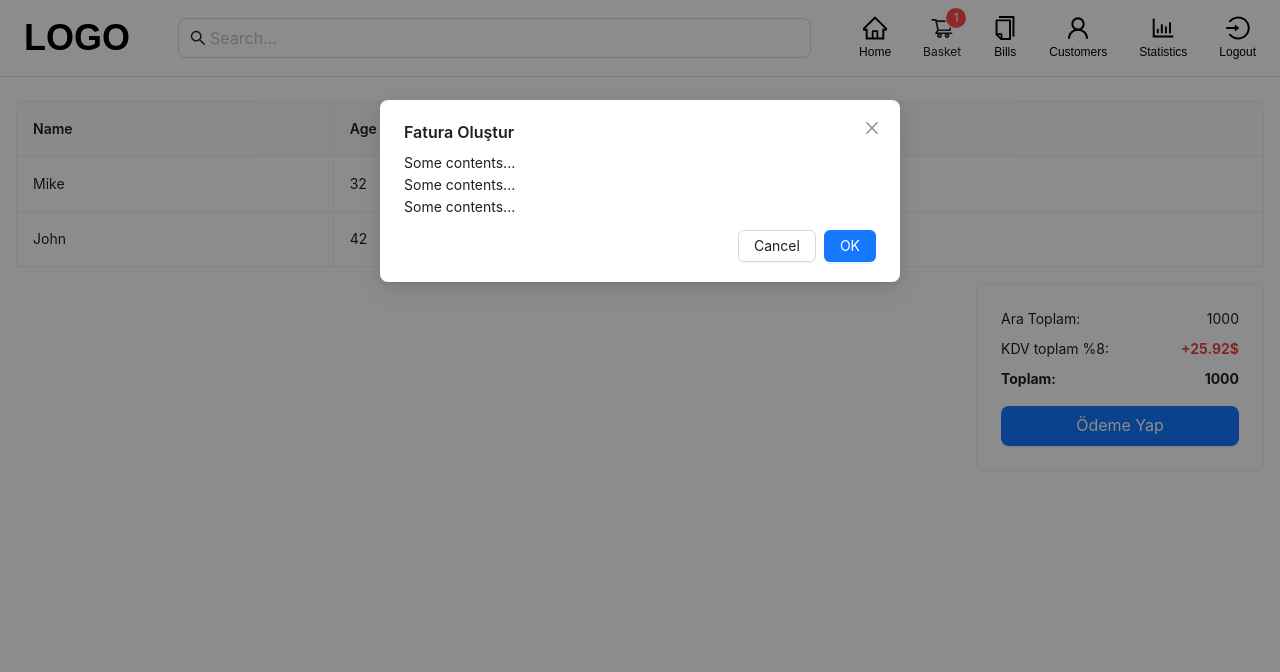
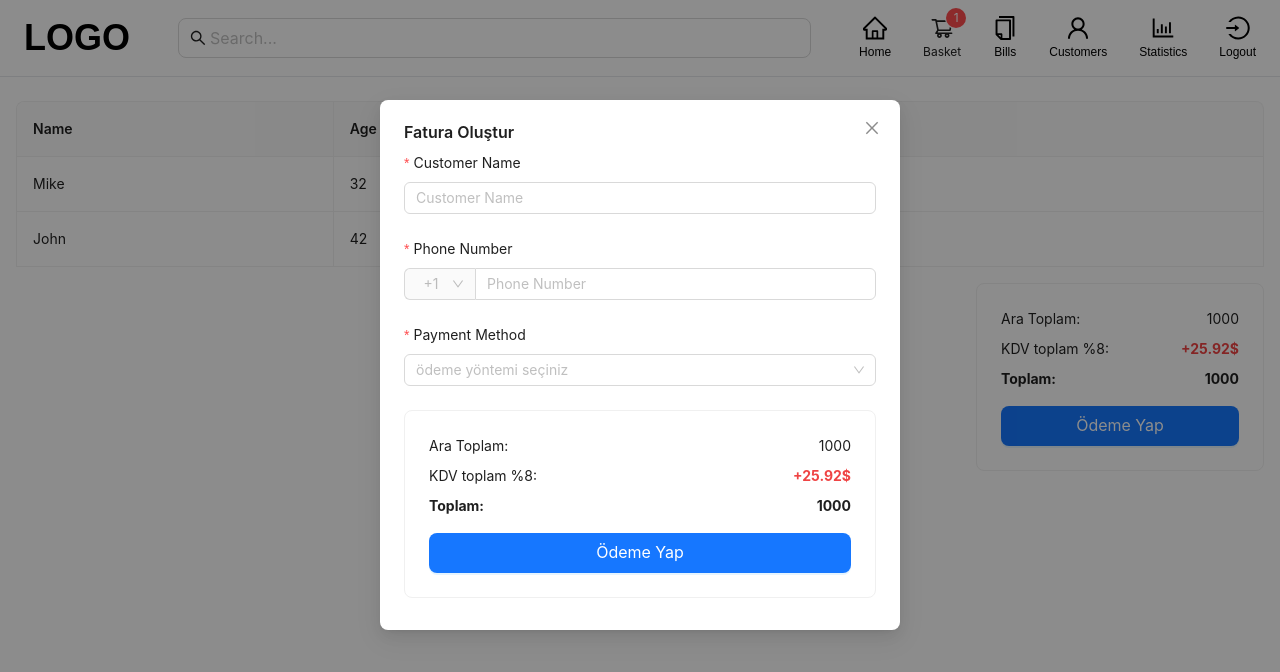
Before and after one commit to mertsak/tez-post, a React (Create React App) app in the folder client/: page /cartPage in a window 1280 px wide. Both pictures are taken after a click on the button "Ödeme Yap". Shown: the top 672 px of the page. Built offline with nearby package versions, Linux system fonts and the light colour scheme; a web font is replaced by a local one.

Commit message:
create bill page

```diff
--- a/client/src/components/CreateBill.jsx
+++ b/client/src/components/CreateBill.jsx
@@ -1,16 +1,120 @@
-import { Modal } from "antd";
+import { Modal, Form, Input, Select, Card, Button } from "antd";
+
+const { Option } = Select;
 
 const CreateBill = ({ isModalOpen, handleOk, handleCancel }) => {
+  const prefixSelector = (
+    <Form.Item name="prefix" noStyle>
+      <Select style={{ width: 70 }} placeholder="+1">
+        <Option value="1">+1</Option>
+        <Option value="90">+90</Option>
+      </Select>
+    </Form.Item>
+  );
+
+  const onFinish = (values) => {
+    console.log(values);
+  };
+
   return (
     <Modal
       title="Fatura Oluştur"
       open={isModalOpen}
       onOk={handleOk}
+      footer={false}
       onCancel={handleCancel}
+      rules={[
+        {
+          required: true,
+        },
+      ]}
     >
-      <p>Some contents...</p>
-      <p>Some contents...</p>
-      <p>Some contents...</p>
+      <Form
+        name="trigger"
+        layout="vertical"
+        autoComplete="off"
+        onFinish={onFinish}
+      >
+        <Form.Item
+          hasFeedback
+          label="Customer Name"
+          name="Customer Name"
+          validateDebounce={1000}
+          validateTrigger="onBlur"
+          rules={[
+            {
+              max: 25,
+              min: 2,
+              required: true,
+              type: "string",
+            },
+          ]}
+        >
+          <Input placeholder="Customer Name" />
+        </Form.Item>
+
+        <Form.Item
+          hasFeedback
+          label="Phone Number"
+          name="Phone Number"
+          validateDebounce={1000}
+          validateTrigger="onBlur"
+          rules={[
+            {
+              required: true,
+              max: 15,
+            },
+          ]}
+        >
+          <Input
+            addonBefore={prefixSelector}
+            style={{ width: "100%" }}
+            placeholder="Phone Number"
+          />
+        </Form.Item>
+
+        <Form.Item
+          hasFeedback
+          label="Payment Method"
+          name="Payment Method"
+          rules={[
+            {
+              required: true,
+            },
+          ]}
+        >
+          <Select placeholder="ödeme yöntemi seçiniz">
+            <Select.Option value="nakit">Nakit</Select.Option>
+            <Select.Option value="kredi_kartı">Kredi Kartı</Select.Option>
+          </Select>
+        </Form.Item>
+
+        <Card className="w-full">
+          <div className="flex justify-between items-center">
+            <span>Ara Toplam:</span>
+            <span>1000</span>
+          </div>
+
+          <div className="flex justify-between items-center my-2">
+            <span>KDV toplam %8:</span>
+            <span className="font-bold text-red-500">+25.92$</span>
+          </div>
+
+          <div className="flex justify-between items-center font-bold">
+            <span>Toplam:</span>
+            <span className="font-bold">1000</span>
+          </div>
+
+          <Button
+            className="w-full mt-4"
+            size="large"
+            type="primary"
+            htmlType="submit"
+          >
+            Ödeme Yap
+          </Button>
+        </Card>
+      </Form>
     </Modal>
   );
 };
```
